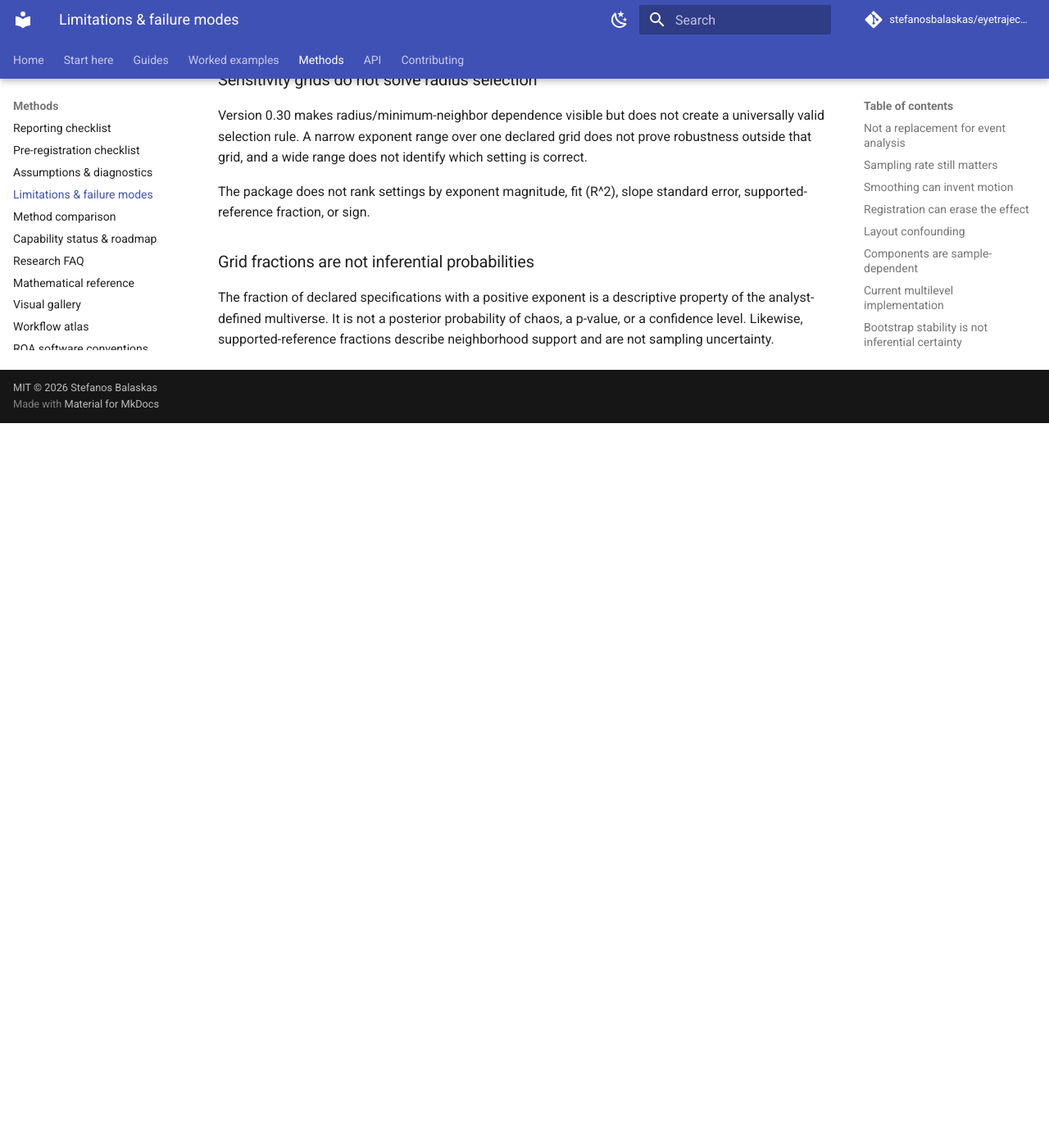
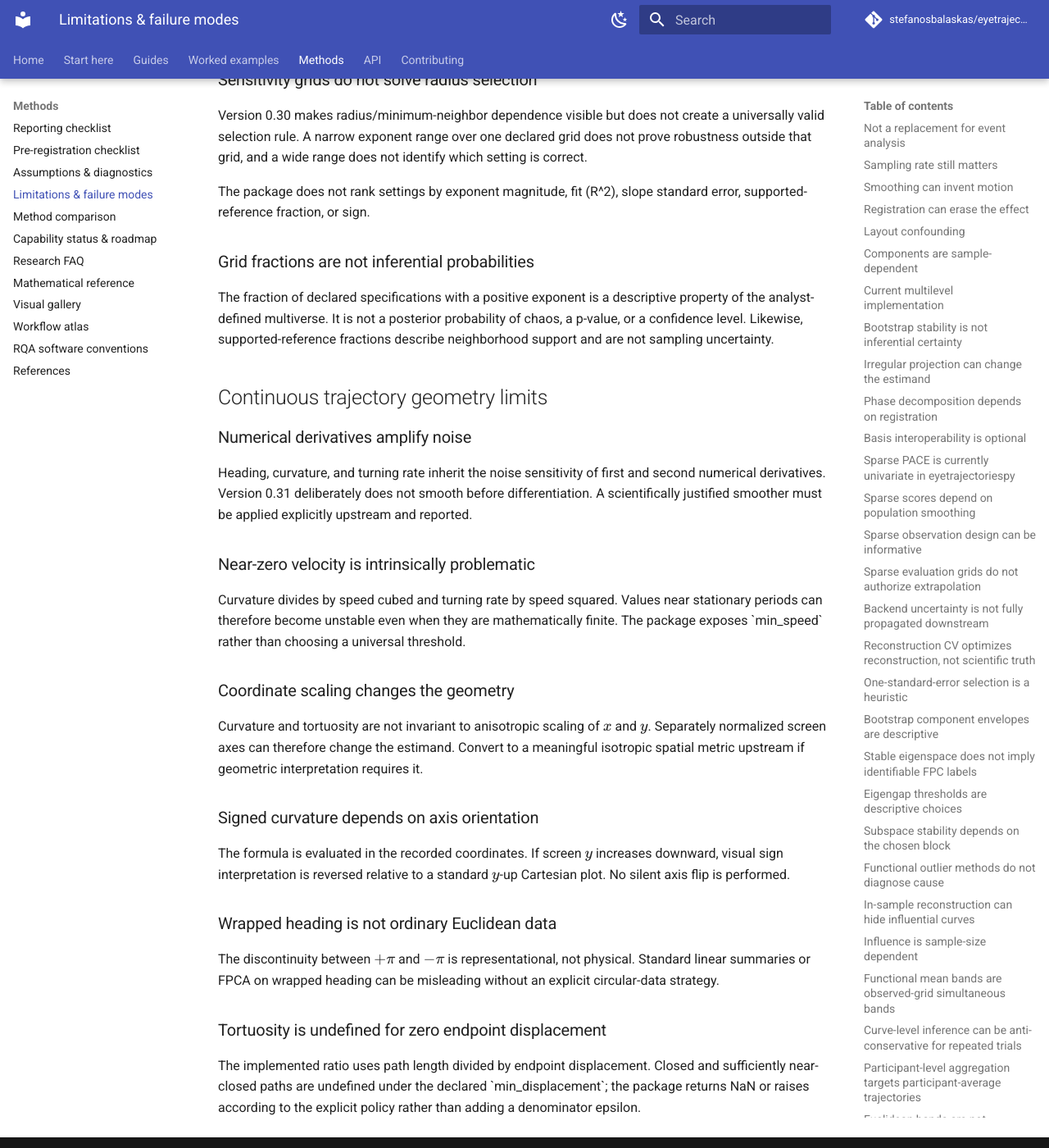
Before and after one commit to stefanosbalaskas/eyetrajectoriespy, an MkDocs documentation site: the page built from docs/methods/limitations.md, in a window 1280 px wide and 1400 px high, scrolled down 24636 px. Shown: the whole window at 82% size. Built offline with MkDocs 1.6.1 and Material for MkDocs 9.7.7, drawn with Linux system fonts in a browser that asks for light colours; comment, search, counter and statistics services are not loaded; before the commit the page ends 25152 px from its top, so only the background shows below that.

Commit message:
Add continuous trajectory geometry limitations

```diff
--- a/docs/methods/limitations.md
+++ b/docs/methods/limitations.md
@@ -679,3 +679,30 @@ The package does not rank settings by exponent magnitude, fit (R^2), slope stand
 ### Grid fractions are not inferential probabilities
 
 The fraction of declared specifications with a positive exponent is a descriptive property of the analyst-defined multiverse. It is not a posterior probability of chaos, a p-value, or a confidence level. Likewise, supported-reference fractions describe neighborhood support and are not sampling uncertainty.
+
+
+## Continuous trajectory geometry limits
+
+### Numerical derivatives amplify noise
+
+Heading, curvature, and turning rate inherit the noise sensitivity of first and second numerical derivatives. Version 0.31 deliberately does not smooth before differentiation. A scientifically justified smoother must be applied explicitly upstream and reported.
+
+### Near-zero velocity is intrinsically problematic
+
+Curvature divides by speed cubed and turning rate by speed squared. Values near stationary periods can therefore become unstable even when they are mathematically finite. The package exposes \`min_speed\` rather than choosing a universal threshold.
+
+### Coordinate scaling changes the geometry
+
+Curvature and tortuosity are not invariant to anisotropic scaling of \(x\) and \(y\). Separately normalized screen axes can therefore change the estimand. Convert to a meaningful isotropic spatial metric upstream if geometric interpretation requires it.
+
+### Signed curvature depends on axis orientation
+
+The formula is evaluated in the recorded coordinates. If screen \(y\) increases downward, visual sign interpretation is reversed relative to a standard \(y\)-up Cartesian plot. No silent axis flip is performed.
+
+### Wrapped heading is not ordinary Euclidean data
+
+The discontinuity between \(+\pi\) and \(-\pi\) is representational, not physical. Standard linear summaries or FPCA on wrapped heading can be misleading without an explicit circular-data strategy.
+
+### Tortuosity is undefined for zero endpoint displacement
+
+The implemented ratio uses path length divided by endpoint displacement. Closed and sufficiently near-closed paths are undefined under the declared \`min_displacement\`; the package returns NaN or raises according to the explicit policy rather than adding a denominator epsilon.
```
